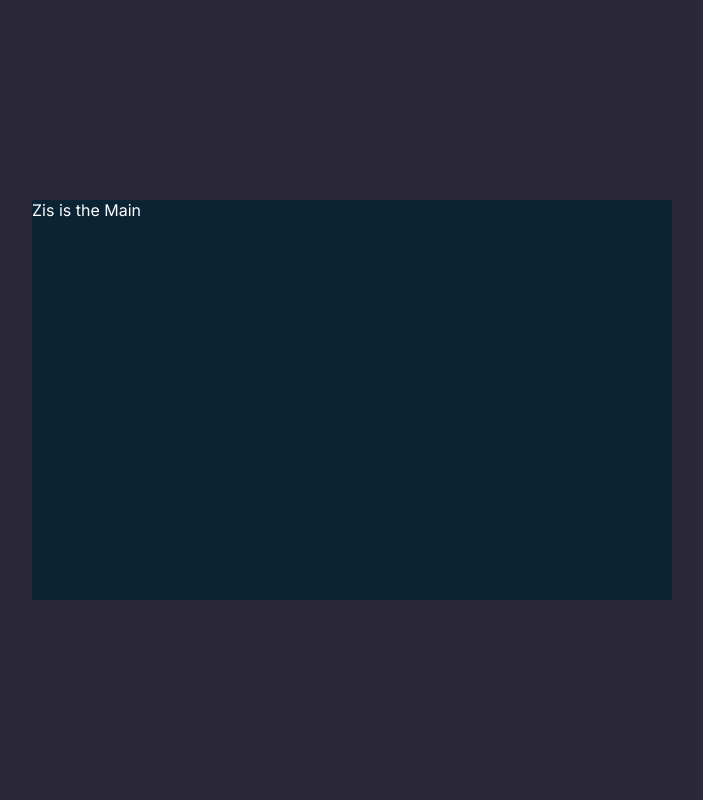
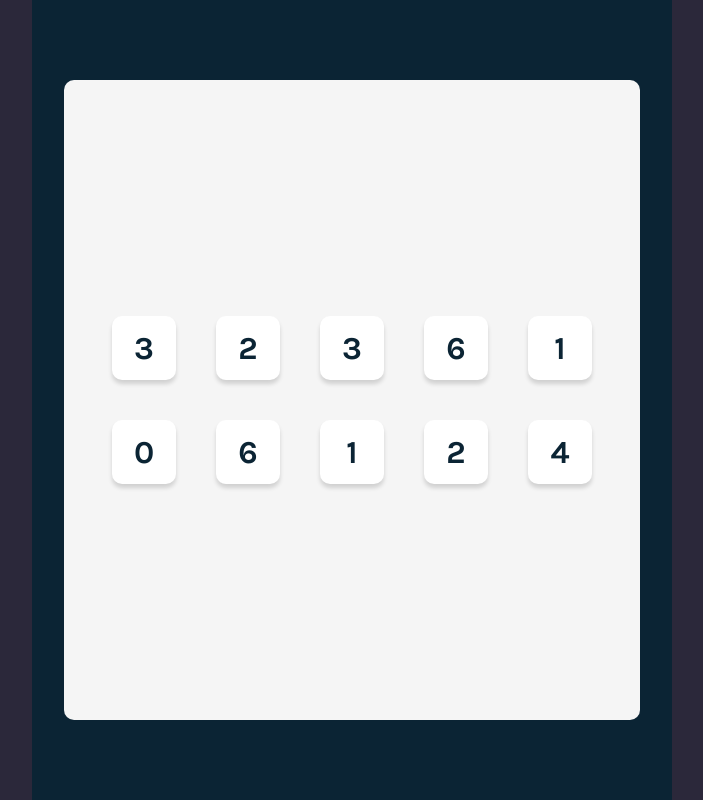
Before and after one commit to AbrahamMaciel/tenzies, a React (Vite) app: page / in a window 1280 px wide. Shown: the whole page, without its empty margins (288-991 px from the left). Built offline with nearby package versions, Linux system fonts and the light colour scheme.

Commit message:
Added Dices

```diff
--- a/index.html
+++ b/index.html
@@ -8,7 +8,7 @@
     <link rel="preconnect" href="https://fonts.googleapis.com" />
     <link rel="preconnect" href="https://fonts.gstatic.com" crossorigin />
     <link
-      href="https://fonts.googleapis.com/css2?family=Inter:ital,opsz,wght@0,14..32,100..900;1,14..32,100..900&display=swap"
+      href="https://fonts.googleapis.com/css2?family=Inter:ital,opsz,wght@0,14..32,100..900;1,14..32,100..900&family=Karla:ital,wght@0,200..800;1,200..800&display=swap"
       rel="stylesheet"
     />
   </head>
--- /dev/null
+++ b/src/components/DiceBoard/DiceBoard.jsx
@@ -0,0 +1,25 @@
+import React from "react";
+import Die from "../Die/Die";
+import styles from "./DiceBoard.module.css";
+
+function generateNewDice() {
+  const diceNumbers = [];
+  for (let index = 0; index < 10; index++) {
+    const randNum = Math.floor(Math.random() * 7);
+    diceNumbers.push(randNum);
+  }
+  //   console.log(diceNumbers);
+  return diceNumbers;
+}
+
+function DiceBoard() {
+  return (
+    <div className={styles.diceBoard}>
+      {generateNewDice().map((item, index) => (
+        <Die value={item} key={index} />
+      ))}
+    </div>
+  );
+}
+
+export default DiceBoard;
--- /dev/null
+++ b/src/components/DiceBoard/DiceBoard.module.css
@@ -0,0 +1,12 @@
+.diceBoard{
+    /* background-color: red; */
+    /* width: 90%; */
+    /* height: auto; */
+    display: grid;
+    /* grid-template: auto auto / repeat(5, 1fr); */
+    grid-template-rows: 1fr 1fr;
+    grid-template-columns: repeat(5, 1fr);
+    /* column-gap: 1.5rem;
+    row-gap: 2rem; */
+    gap: 2.5rem;
+}
--- /dev/null
+++ b/src/components/Die/Die.jsx
@@ -0,0 +1,10 @@
+import React from 'react'
+import styles from './Die.module.css'
+
+function Die({value}) {
+  return (
+    <button className={styles.die} type='button'>{value}</button>
+  )
+}
+
+export default Die
--- /dev/null
+++ b/src/components/Die/Die.module.css
@@ -0,0 +1,16 @@
+.die {
+  display: flex;
+  align-items: center;
+  justify-content: center;
+  color: #0b2434;
+  background-color: white;
+  height: 4rem;
+  width: 4rem;
+  border-radius: 10px;
+  font-size: 2rem;
+  font-family: "Karla", serif;
+  font-weight: 700;
+  box-shadow: 0px 4px 4px rgba(0, 0, 0, 0.15);
+  border: none;
+  cursor: pointer;
+}
--- /dev/null
+++ b/src/components/GameBoard/GameBoard.jsx
@@ -0,0 +1,13 @@
+import React from "react";
+import styles from "./GameBoard.module.css";
+import DiceBoard from "../DiceBoard/DiceBoard";
+
+function GameBoard() {
+  return (
+    <div className={styles.gameBoard}>
+      <DiceBoard />
+    </div>
+  );
+}
+
+export default GameBoard;
--- /dev/null
+++ b/src/components/GameBoard/GameBoard.module.css
@@ -0,0 +1,9 @@
+.gameBoard{
+    display: flex;
+    justify-content: center;
+    align-items: center;
+    background-color: #F5F5F5;
+    height: 80%;
+    width: 90%;
+    border-radius: 10px;
+}
--- a/src/components/Main/Main.jsx
+++ b/src/components/Main/Main.jsx
@@ -1,8 +1,14 @@
 import React from "react";
 import styles from "./Main.module.css";
 
+import GameBoard from "../GameBoard/GameBoard";
+
 function Main() {
-  return <main>Zis is the Main</main>;
+  return (
+    <main>
+      <GameBoard />
+    </main>
+  );
 }
 
 export default Main;
--- a/src/components/Main/Main.module.css
+++ b/src/components/Main/Main.module.css
@@ -1,6 +1,9 @@
 main {
+  display: flex;
+  align-items: center;
+  justify-content: center;
+  flex-grow: 1;
   background-color: #0b2434;
   color: white;
   width: 50%;
-  height: 50%;
 }
```
Also changed, not shown: 1 other file (tests, documents, lock files or other folders).
